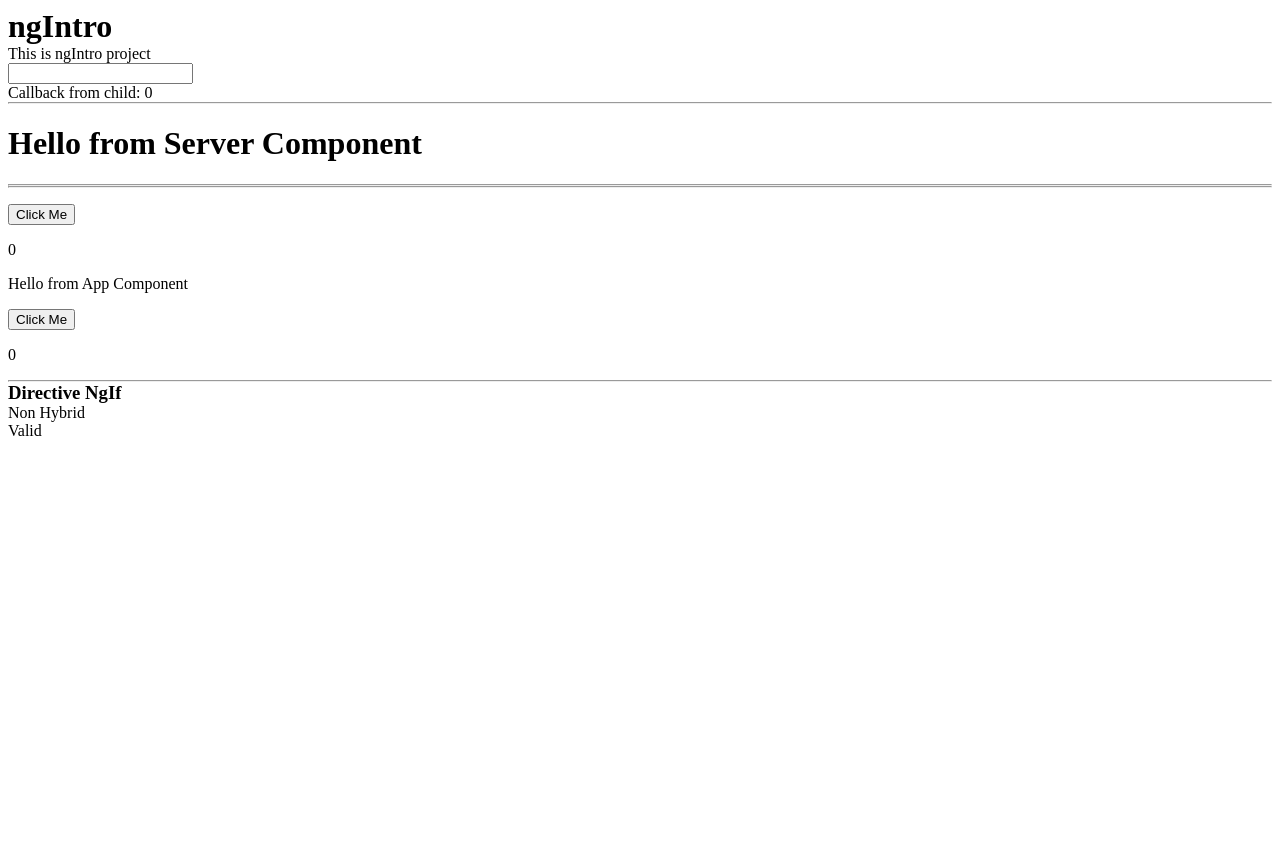
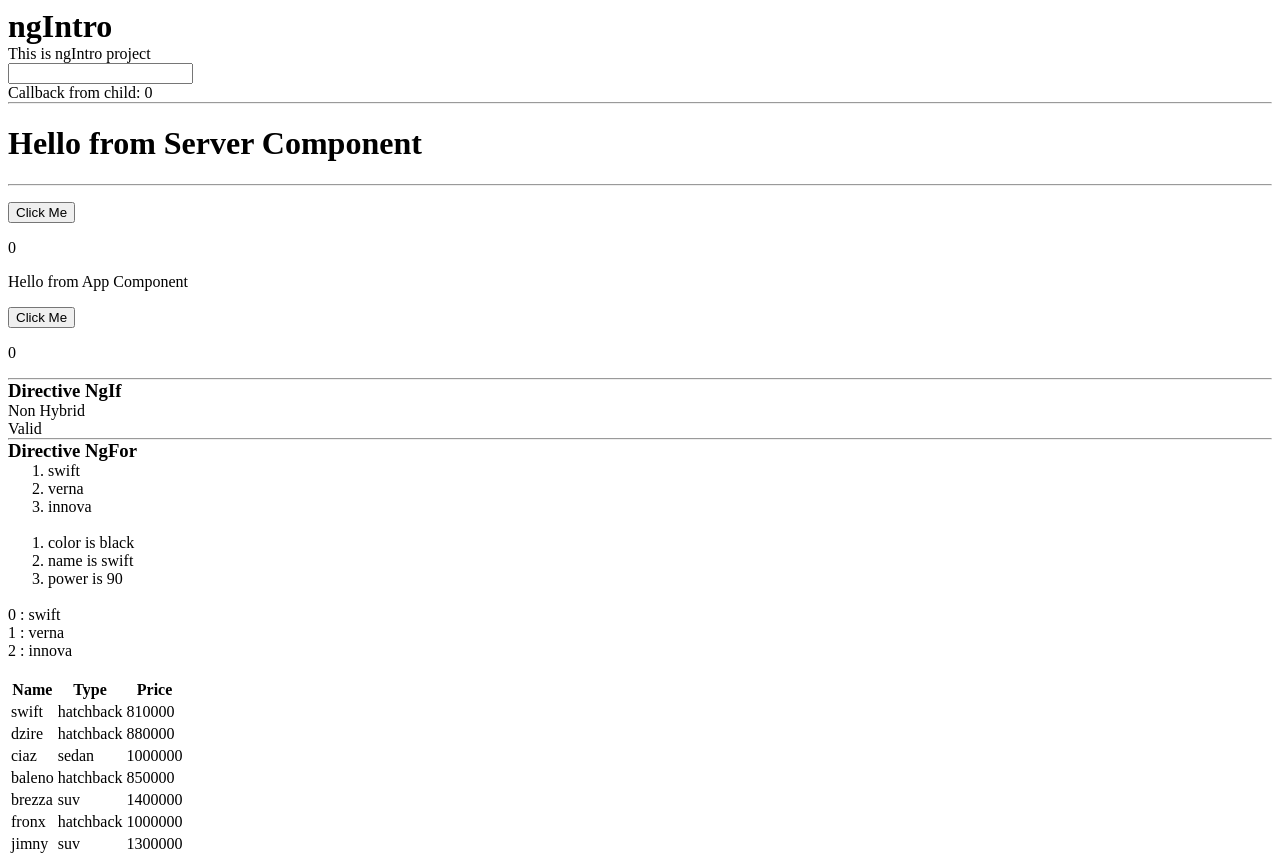
Before and after one commit to mogams99/ngIntro, an Angular app: page / in a window 1280 px wide. Before the commit the page ends 800 px from the top, so only its background shows below. Built offline with nearby package versions, Linux system fonts and the light colour scheme.

Commit message:
chore: :ambulance: directiive ngFor on app component

```diff
--- a/src/app/app.component.html
+++ b/src/app/app.component.html
@@ -4,14 +4,11 @@
 <input type="search" [(ngModel)]="name">
 <output>{{ name }}</output>
 <p>Callback from child: {{ x }}</p>
+<hr>
 
-<!-- <input type="search" (input)="updateName($event)">
-<output>{{ name }}</output> -->
-<hr>
 <app-server [message]="serverMessage"></app-server>
 <hr>
 
-<hr>
 <app-child (changeValue)="showVal($event)"></app-child>
 <app-child [greet]="message"></app-child>
 <hr>
@@ -22,3 +19,38 @@
 @if (valid) {
     <p>Valid</p>
 }
+<hr>
+
+<h3> Directive NgFor </h3>
+<ol>
+    <li *ngFor="let car of cars" >{{ car }}</li>
+</ol>
+<br>
+<ol>
+    <li *ngFor="let i of car | keyvalue">
+        {{ i.key }} is {{ i.value }}
+    </li>
+</ol>
+<br>
+@for (item of cars; track $index) {
+    <p>{{ $index }} : {{ item }} </p>
+}
+<br>
+<table>
+    <thead>
+      <tr>
+        <th>Name</th>
+        <th>Type</th>
+        <th>Price</th>
+      </tr>
+    </thead>
+    <tbody>
+    @for (item of carList; track $index) {
+      <tr>
+        <td>{{ item.name }}</td>
+        <td>{{ item.type }}</td>
+        <td>{{ item.price }}</td>
+      </tr>
+    }
+    </tbody>
+  </table>
--- a/src/app/app.component.ts
+++ b/src/app/app.component.ts
@@ -29,4 +29,26 @@ export class AppComponent {
   hybrid = true;
   nonhybird = false;
   valid = true;
+
+  // ! directive for
+  cars = [
+    "swift",
+    "verna",
+    "innova"
+  ];
+  car = {
+    name: "swift",
+    color: "black",
+    power: 90,
+  }
+  carList =[
+    {"name": "swift", "type": "hatchback", "price":810000},
+    {"name": "dzire", "type": "hatchback", "price":880000},
+    {"name": "ciaz", "type": "sedan", "price":1000000},
+    {"name": "baleno", "type": "hatchback", "price":850000},
+    {"name": "brezza", "type": "suv", "price":1400000},
+    {"name": "fronx", "type": "hatchback", "price":1000000},
+    {"name": "jimny", "type": "suv", "price":1300000}
+  ];
+
 }
```
